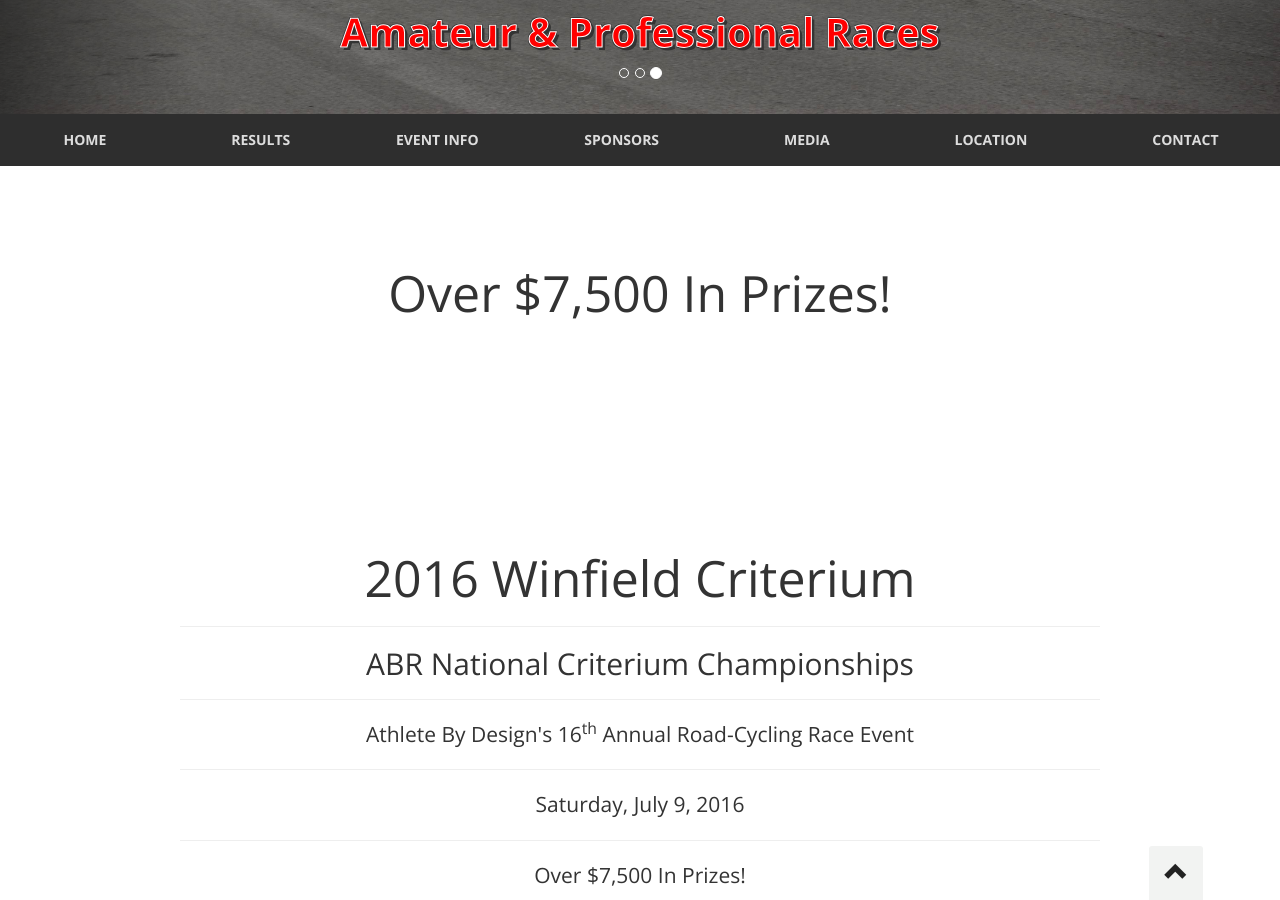
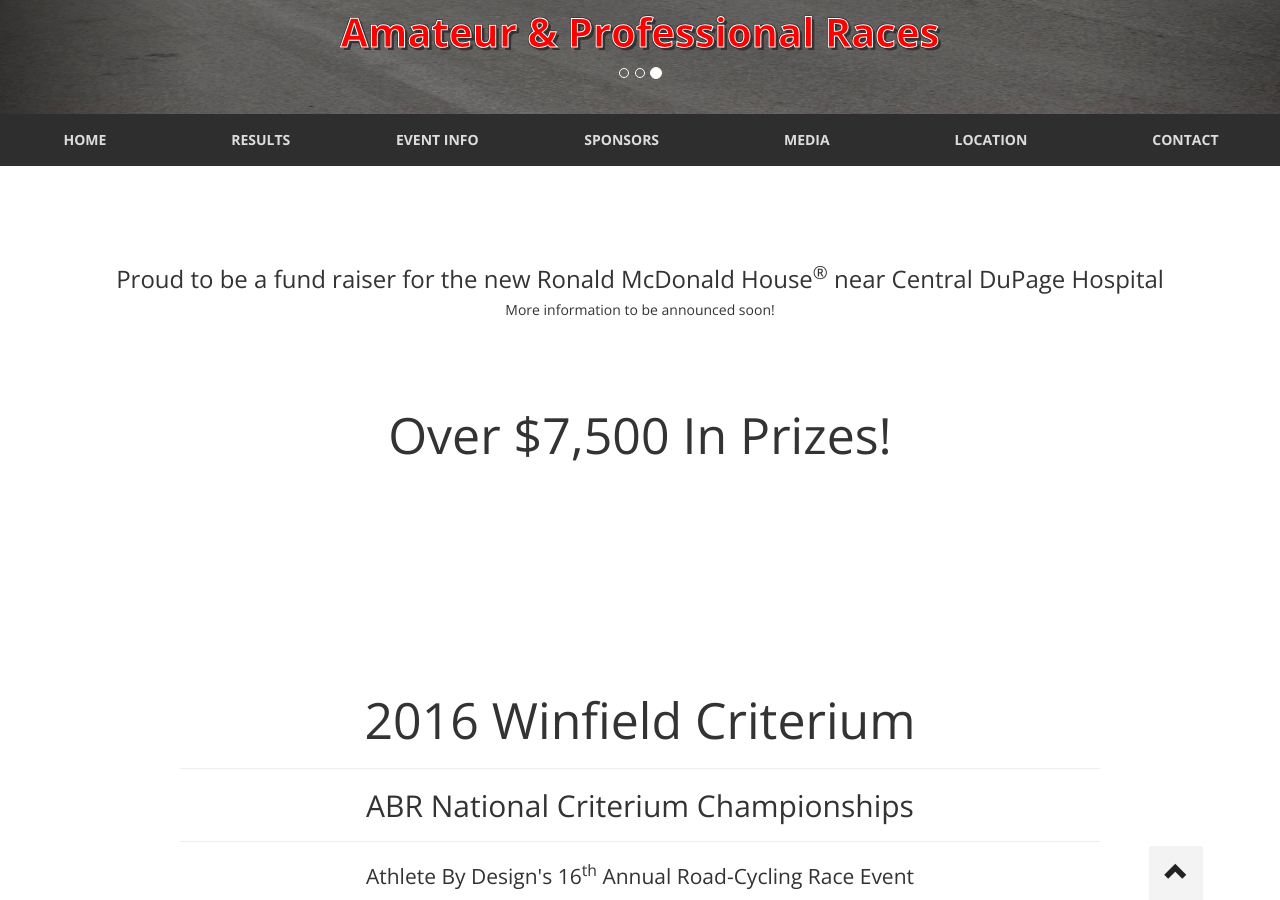
Before and after one commit to winfieldcriterium/winfieldcriterium.github.io, a Jekyll site: the page built from index.html, in a window 1280 px wide and 900 px high, scrolled down 486 px. Built offline with Jekyll 4.4.1, drawn with Linux system fonts in a browser that asks for light colours; nearby versions of some CDN libraries; Markdown is read by kramdown in place of the engine named in the settings.

Commit message:
add Ronald McD house to the top

```diff
--- a/index.html
+++ b/index.html
@@ -66,6 +66,12 @@
     </ul>
   </div><!-- .navbar-collapse -->
 </div><!-- #nav -->
+
+<div class="container text-center">
+  <h3>Proud to be a fund raiser for the new Ronald McDonald
+    House<sup>&reg;</sup> near Central DuPage Hospital</h3>
+  <h5>More information to be announced soon!</h5>
+</div>
 
 <div class="container text-center"><h1>Over $7,500 In Prizes!</h1></div>
 
```
